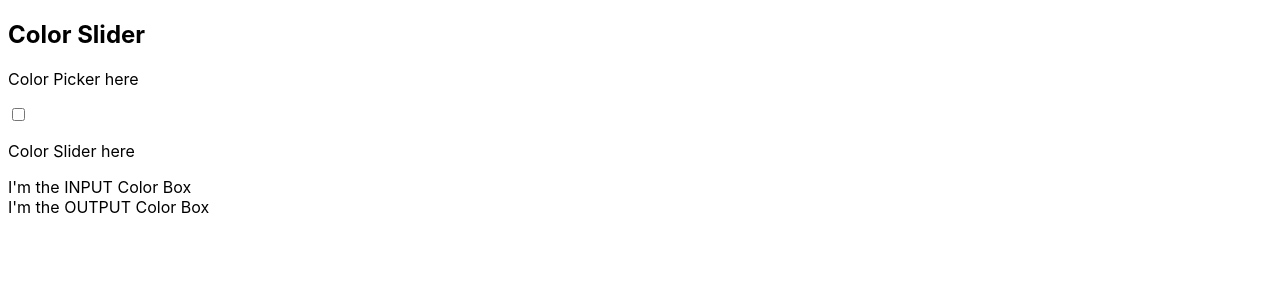
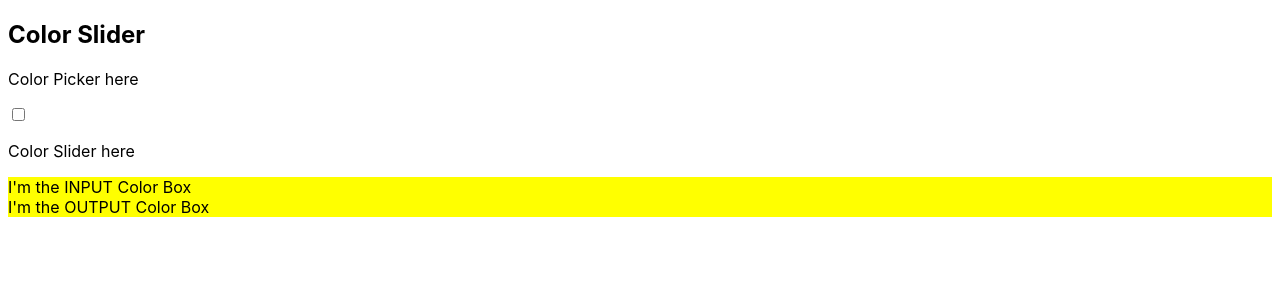
Before and after one commit to STLnick/react-color-slider, a React (Create React App) app: page / in a window 1280 px wide. Shown: the top 300 px of the page. Built offline with nearby package versions, Linux system fonts and the light colour scheme.

Commit message:
:bug: Add # to color value

```diff
--- a/src/components/ColorTool/index.js
+++ b/src/components/ColorTool/index.js
@@ -6,7 +6,7 @@ import { ColorSlider } from './ColorSlider'
 import { Switch } from './Switch'
 
 export const ColorTool = () => {
-  const [inputColor, setInputColor] = useState('ffff00')
+  const [inputColor, setInputColor] = useState('#ffff00')
   const [shouldDarken, setShouldDarken] = useState(false)
   const [sliderValue, setSliderValue] = useState(0)
 
```
